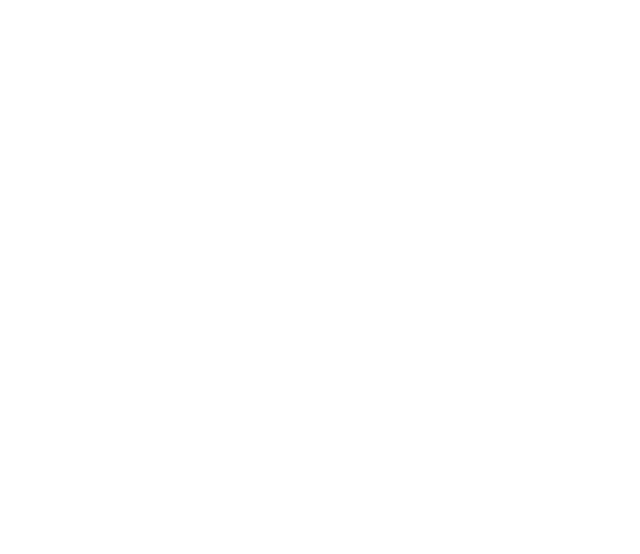
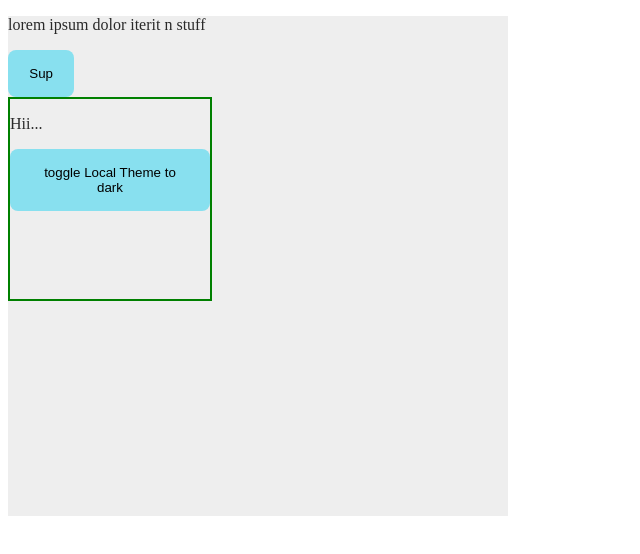
Before and after one commit to nickbelwin/Context-Theme-Toggler---ReactJS-React-Mini-Project-1-Add-more-Functionalities---9ms8nat2svth, a React app: page / in a window 1280 px wide. Shown: the whole page, without its empty margins (0-640 px from the left). Built offline with nearby package versions, Linux system fonts and the light colour scheme.

Commit message:
toggle theme updated

```diff
--- a/package.json
+++ b/package.json
@@ -12,6 +12,7 @@
   "author": "",
   "license": "ISC",
   "dependencies": {
+    "crypto-hash": "^3.0.0",
     "react": "^16.13.1",
     "react-dom": "^16.13.1"
   },
--- a/src/components/LocalThemedBox.js
+++ b/src/components/LocalThemedBox.js
@@ -1,11 +1,28 @@
-import React from 'react';
+import React, { useContext, useEffect, useState } from 'react';
+import { ThemeContext } from './ThemeProvider';
 
 
 const LocalThemedBox = () => {
+    const [isDarkTheme, setIsDarkTheme]=useState();
+    const {isDark}=useContext(ThemeContext);
+    const parentTheme=()=>{
+        setIsDarkTheme(isDark);
+    }
+    const changeTheme=()=>{
+        if(isDarkTheme != "dark"){
+            setIsDarkTheme("dark");
+        }else{
+            setIsDarkTheme("light");
+        }
+    }
+    useEffect(()=>{
+        parentTheme()
+    },[isDark]);
 
 return(
-    <div style={{width:'200px',height:'200px',border:'2px solid green'}} id="local-themed-box">
-        {/* Write code below this line */}
+    <div style={{width:'200px',height:'200px',border:'2px solid green'}} id="local-themed-box" className={`bg-${isDarkTheme} txt-${isDarkTheme!="dark"? "light":"dark"}`}>
+        <p>Hii...</p>
+        <button className={`btn btn-${isDarkTheme!="dark"? "light":"dark"}`} id="themed-button" onClick={()=>{changeTheme()}}>toggle Local Theme to {isDarkTheme!="dark"? "dark":"light"} </button>
 
     </div>
 )
--- a/src/components/Page.js
+++ b/src/components/Page.js
@@ -1,15 +1,24 @@
-import React from 'react';
+import React, { useContext, useState } from 'react';
 import { LocalThemedBox } from './LocalThemedBox';
 import { ThemeContext } from './ThemeProvider';
 
 const Page = () => {
+    const {isDark, setIsDark}= useContext(ThemeContext);
+    const changeTheme=()=>{
+        if(isDark != "dark"){
+            setIsDark("dark");
+
+        }else{
+            setIsDark("light");
+        }
+    }
 
     return(
-        <div className={"container"} id="themed-page">
+        <div className={`container bg-${isDark} txt-${isDark!="dark"? "light":"dark"}`} id="themed-page">
             <p id="themed-text-container">
                 lorem ipsum dolor iterit n stuff
             </p>
-            <button className="btn" id="themed-button">Themed Button</button>
+            <button className={`btn btn-${isDark!="dark"? "light":"dark"}`} id="themed-button" onClick={()=>{changeTheme()}}>Sup</button>
             <LocalThemedBox />
         </div>
     )
--- a/src/components/ThemeProvider.js
+++ b/src/components/ThemeProvider.js
@@ -1,12 +1,12 @@
-import React from 'react';
+import React, { useState } from 'react';
 
 const ThemeContext = React.createContext()
 const ThemeProvider = (props) =>{
-
+    const [isDark, setIsDark]=useState("light");
     return (
-        <React.Fragment>
-
-        </React.Fragment>
+            <ThemeContext.Provider value={{isDark, setIsDark}} >
+                {props.children}
+            </ThemeContext.Provider>
     )
 }
 
--- a/src/components/ThemeToggleButton.js
+++ b/src/components/ThemeToggleButton.js
@@ -4,7 +4,9 @@ import React from 'react';
 const ThemeToggleButton = () =>{
 
     return (
-       <></>
+       <>
+
+       </>
     )
 
 }
```
Also changed, not shown: src/components/App.js (line endings or trailing spaces), src/styles/App.css (line endings or trailing spaces), 1 other file.
